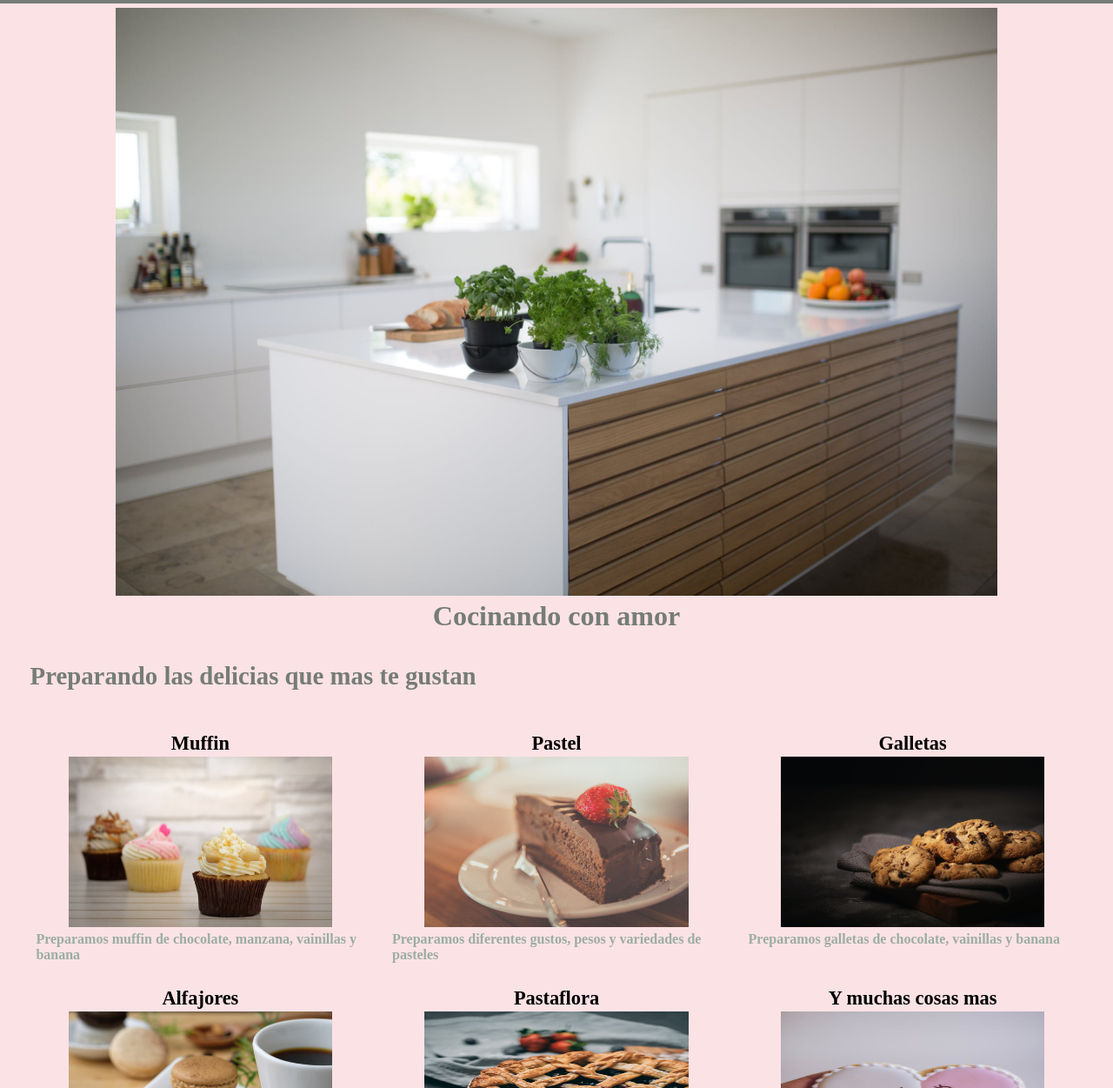
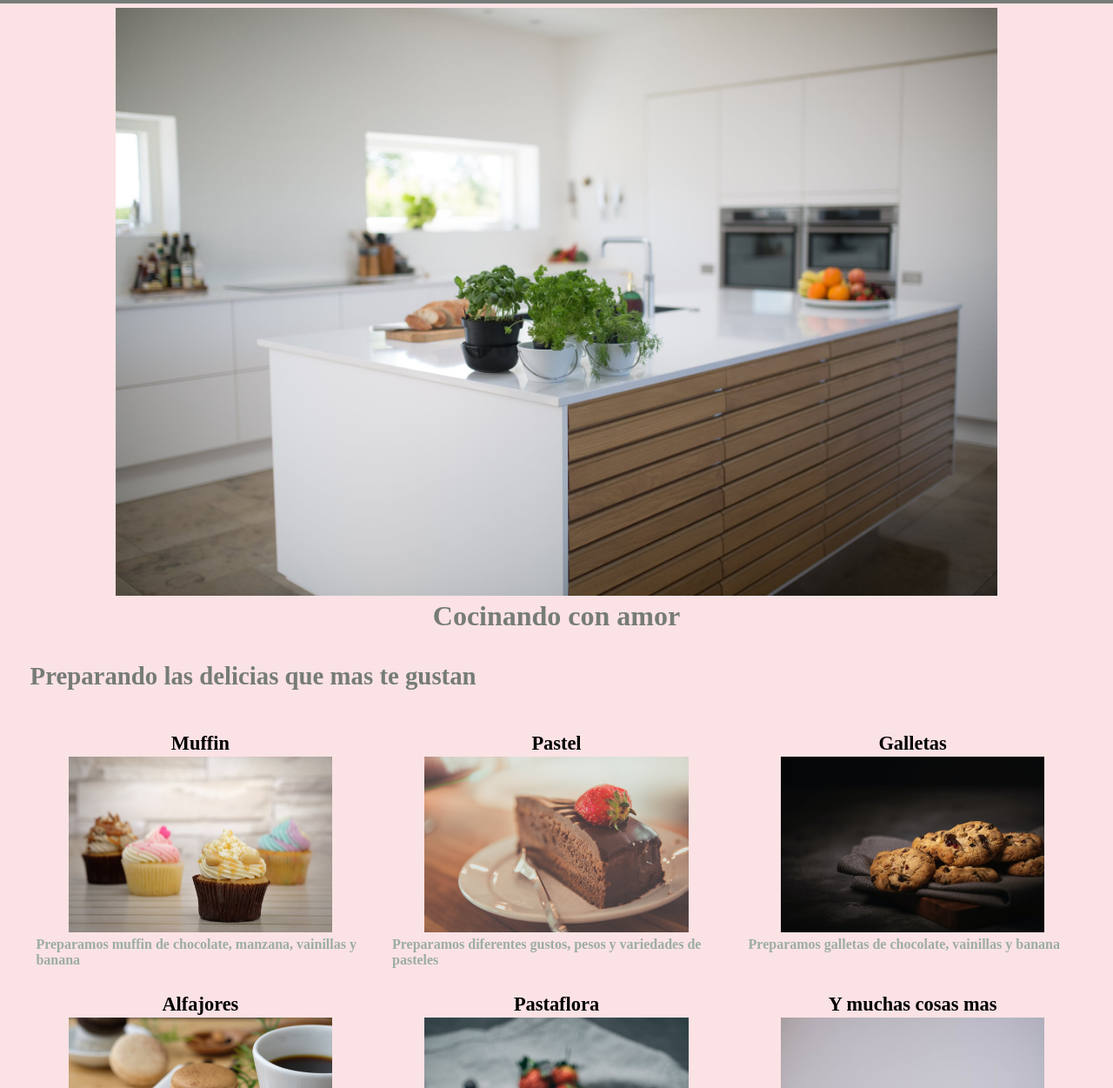
Before and after one commit to matiaslera/delicias, a plain HTML site: page index.html in a window 1280 px wide. Shown: the part 49-1300 px from the top of the page at 87% size. Drawn offline with Linux system fonts and the light colour scheme.

Commit message:
corrigiendo altura

```diff
--- a/css/index.css
+++ b/css/index.css
@@ -77,7 +77,7 @@ a:-webkit-any-link {
 .prod{
     display: flex;
     width: 30%;
-    height: auto;
+    height: 10%;
     flex-direction: column;
     margin: 0.8em;
 }
@@ -90,8 +90,8 @@ a:-webkit-any-link {
     border: 2px double var(--color_cuatro);
 }
 .foto{
-    width: 80%;
-    height: 200px;
+     width: 80%;
+    height: 30%;
     align-self: center;
     padding: 2px;
 }
```
